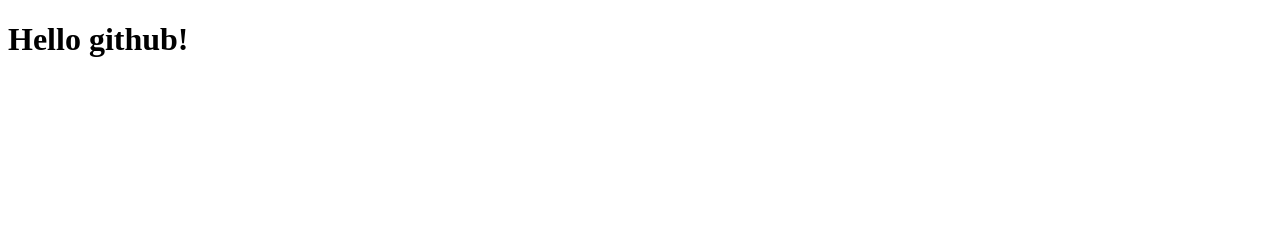
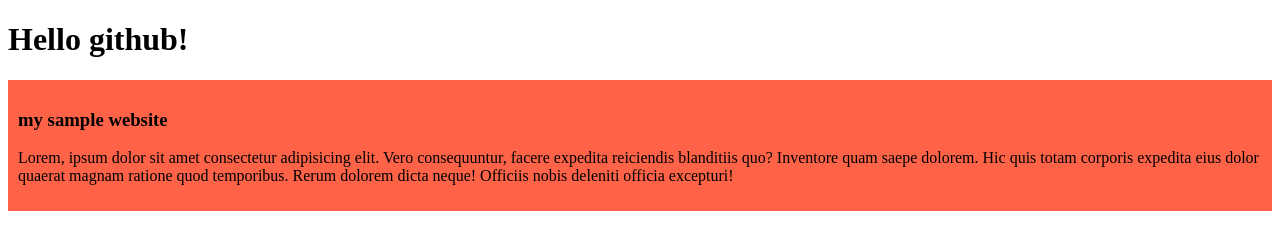
Before and after one commit to mehedipolash/my-simple-website, a plain HTML site: page index.html in a window 1280 px wide. Drawn offline with Linux system fonts and the light colour scheme.

Commit message:
added the first blog

```diff
--- a/index.html
+++ b/index.html
@@ -4,8 +4,13 @@
   <meta charset="UTF-8">
   <meta name="viewport" content="width=device-width, initial-scale=1.0">
   <title>my simple website</title>
+  <link rel="stylesheet" href="styles/blog.css">
 </head>
 <body>
             <h1>Hello github!</h1>
+            <div>
+              <h3>my sample website</h3>
+              <p>Lorem, ipsum dolor sit amet consectetur adipisicing elit. Vero consequuntur, facere expedita reiciendis blanditiis quo? Inventore quam saepe dolorem. Hic quis totam corporis expedita eius dolor quaerat magnam ratione quod temporibus. Rerum dolorem dicta neque! Officiis nobis deleniti officia excepturi!</p>
+            </div>
 </body>
 </html>
--- /dev/null
+++ b/styles/blog.css
@@ -0,0 +1,4 @@
+div{
+  background-color: tomato;
+  padding: 10px;
+}
```
